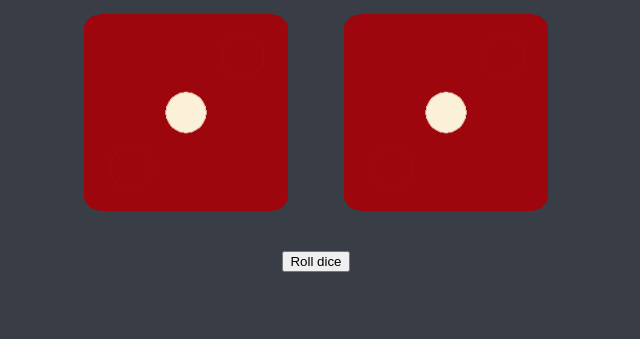
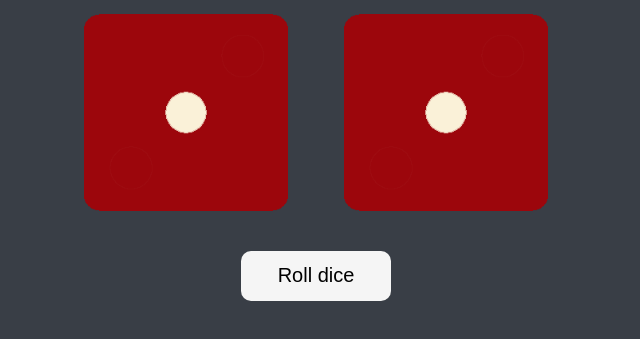
Before and after one commit to JoseirCavassani/Dice-Game, a plain HTML site: page index.html in a window 1280 px wide. Shown: the part 321-660 px from the top of the page, without its empty margins (324-964 px from the left). Drawn offline with Linux system fonts and the light colour scheme.

Commit message:
added style on button

```diff
--- a/styles.css
+++ b/styles.css
@@ -32,6 +32,24 @@ img {
   width: 80%;
 }
 
+.btn {
+  width: 150px;
+  height: 50px;
+  border-radius: 10px;
+  border: none;
+  background-color: whitesmoke;
+  color: black;
+  font-size: 20px;
+  transition: all 0.3s linear;
+}
+
+.btn:hover {
+  background-color: #393E46;
+  color: #f5f5f5;
+  border: 1px solid whitesmoke;
+  transition: all 0.3s linear;
+}
+
 footer {
   margin-top: 5%;
   color: #EEEEEE;
```
